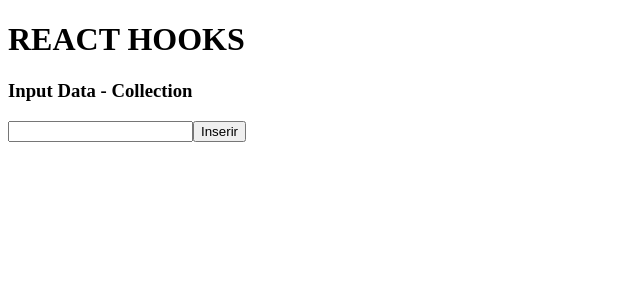
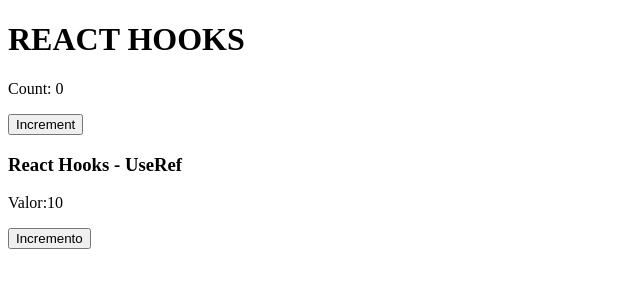
Before and after one commit to marceloAron1980/react_next_hooks, a React (Vite) app: page / in a window 1280 px wide. Shown: the top 300 px of the page, without its empty margins (0-640 px from the left). Built offline with nearby package versions, Linux system fonts and the light colour scheme.

Commit message:
15_hooks

```diff
--- a/src/App.jsx
+++ b/src/App.jsx
@@ -36,7 +36,10 @@
 // import HookState11 from "./components/UseState_11"
 // import HookState12 from "./components/UseState_12"
 // import HookState13 from "./components/UseState_13"
-import HookState14 from "./components/UseState_14"
+// import HookState14 from "./components/UseState_14"
+import HookState15 from "./components/UseState_15"
+import HookRef16 from "./components/UseRef_16"
+
 
 export default ()=>{
     return (
@@ -56,7 +59,9 @@
         {/* <HookState11/> */}
         {/* <HookState12/> */}
         {/* <HookState13/> */}
-        <HookState14/>
+        {/* <HookState14/> */}
+        <HookState15/>
+        <HookRef16/>
         </>
     )
 }
--- /dev/null
+++ b/src/components/UseRef_16.jsx
@@ -0,0 +1,18 @@
+import React, { useRef } from "react";
+
+export default () => {
+    const valor = useRef(10)
+    console.log(`Componente renderizado`);
+
+    function incremento(){
+        valor.current= valor.current + 1;
+        console.log(valor.current)
+    }
+    return(
+        <>
+            <h3>React Hooks - UseRef</h3>
+            <p>Valor:{valor.current} </p>
+            <button onClick={incremento}>Incremento </button>
+        </>
+    )
+}
--- /dev/null
+++ b/src/components/UseState_15.jsx
@@ -0,0 +1,16 @@
+import React, { useState } from "react";
+
+export default () => {
+    const [count, setCount] = useState(0);
+
+    const handleClick = () => {
+        setCount(prevCount => prevCount + 1);
+    };
+    console.log('Component rendered');
+    return(
+        <div>
+            <p>Count: {count}</p>
+            <button onClick={handleClick}>Increment</button>
+        </div>
+    );
+}
```
